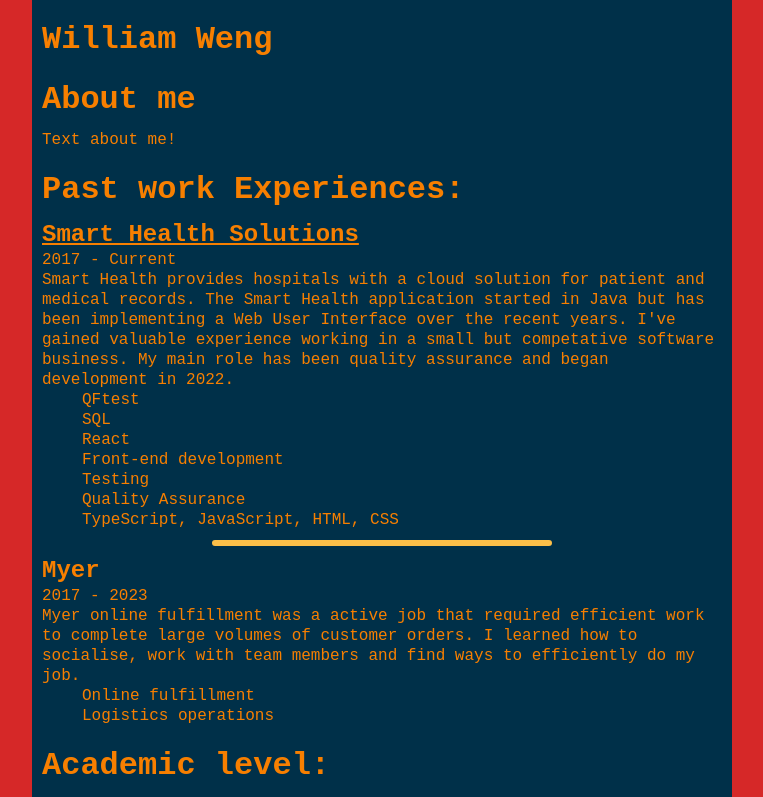
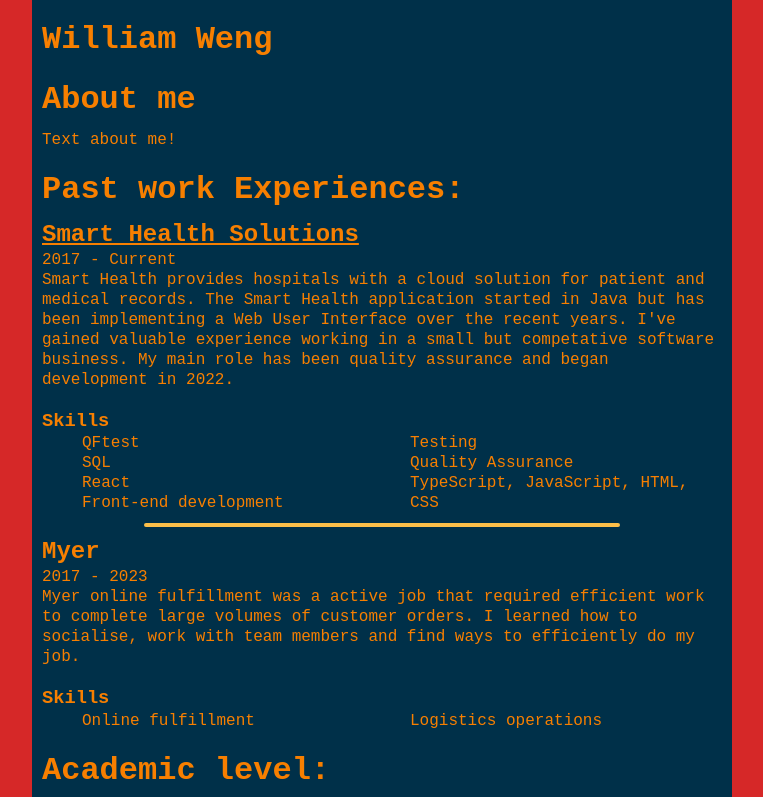
Before and after one commit to will-weng/will-weng.github.io, a React (Create React App) app: page / in a window 1280 px wide. Shown: the top 797 px of the page, without its empty margins (258-1021 px from the left). Built offline with nearby package versions, Linux system fonts and the light colour scheme; the HTML template or start-up script is replaced by a standard one.

Commit message:
formated page

```diff
--- a/src/components/formating/HorizontalLine.tsx
+++ b/src/components/formating/HorizontalLine.tsx
@@ -1,10 +1,10 @@
 import styled from "styled-components";
 
 export const HorizontalStyle = styled.hr`
-    width: 50%;
+    width: 70%;
     margin: 10px auto 10px auto;
-    border: 3px solid;
-    border-radius: 3px;
+    border: 2px solid;
+    border-radius: 2px;
     color: ${({ theme }) => theme.colours.Xanthous};
     background-color: ${({ theme }) => theme.colours.Xanthous};
 `
--- a/src/components/projects/Project.tsx
+++ b/src/components/projects/Project.tsx
@@ -16,6 +16,7 @@ export interface ProjectType {
 const ProjectStyled = styled.div`
     margin-top: 10px;
     margin-bottom: 10px;
+
 `
 
 function Project(props: ProjectProps) {
@@ -32,6 +33,8 @@ function Project(props: ProjectProps) {
             </h2>
             <p>{project.dates}</p>
             <p>{project.description}</p>
+            <br />
+            <h3>Skills</h3>
             <ProjectSkills skills={project.skills} />
         </ProjectStyled>
     );
--- a/src/components/projects/ProjectSkills.tsx
+++ b/src/components/projects/ProjectSkills.tsx
@@ -1,15 +1,22 @@
+import styled from "styled-components";
+
 interface ProjectSkillsProps {
     skills: string[]
 }
+const ProjectSkillsStyle = styled.ul`
+    columns: 2;
+    -webkit-columns: 2;
+    -moz-columns: 2;
+`
 
 function ProjectSkills(props: ProjectSkillsProps) {
     const skills = props.skills
     return (
-        <ul>
+        <ProjectSkillsStyle >
             {skills.map(skill =>
                 <li key={skill}>{skill}</li>
             )}
-        </ul>
+        </ProjectSkillsStyle >
     );
 }
 
```
